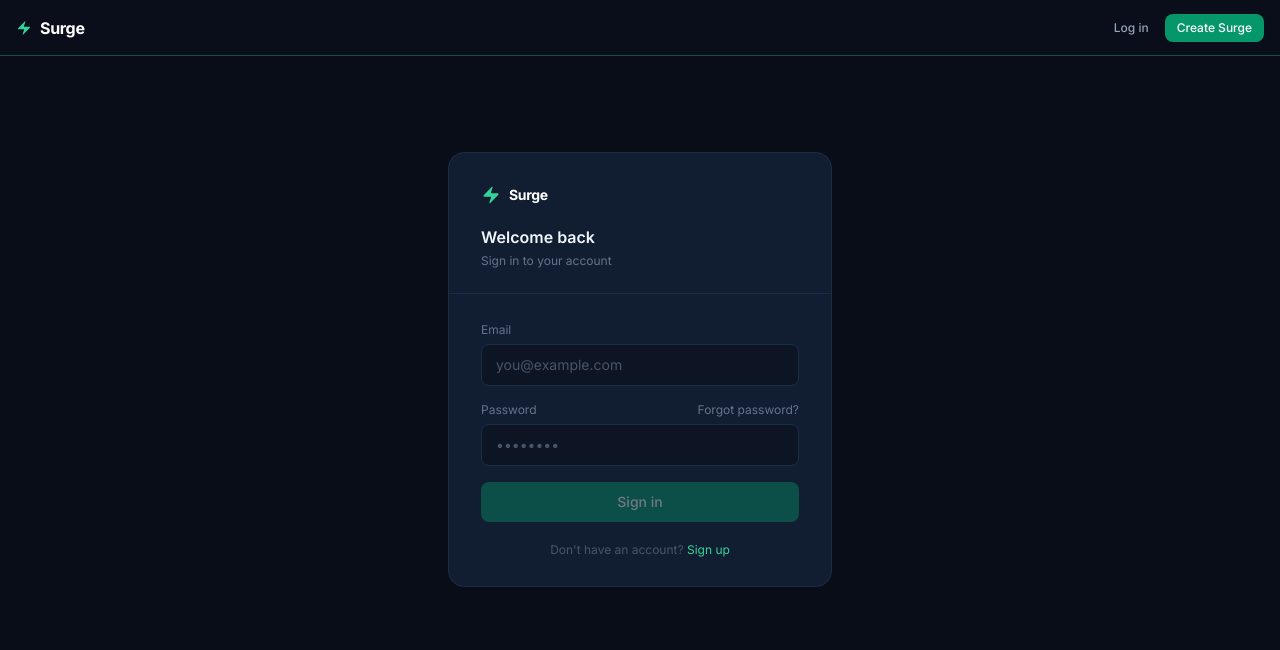
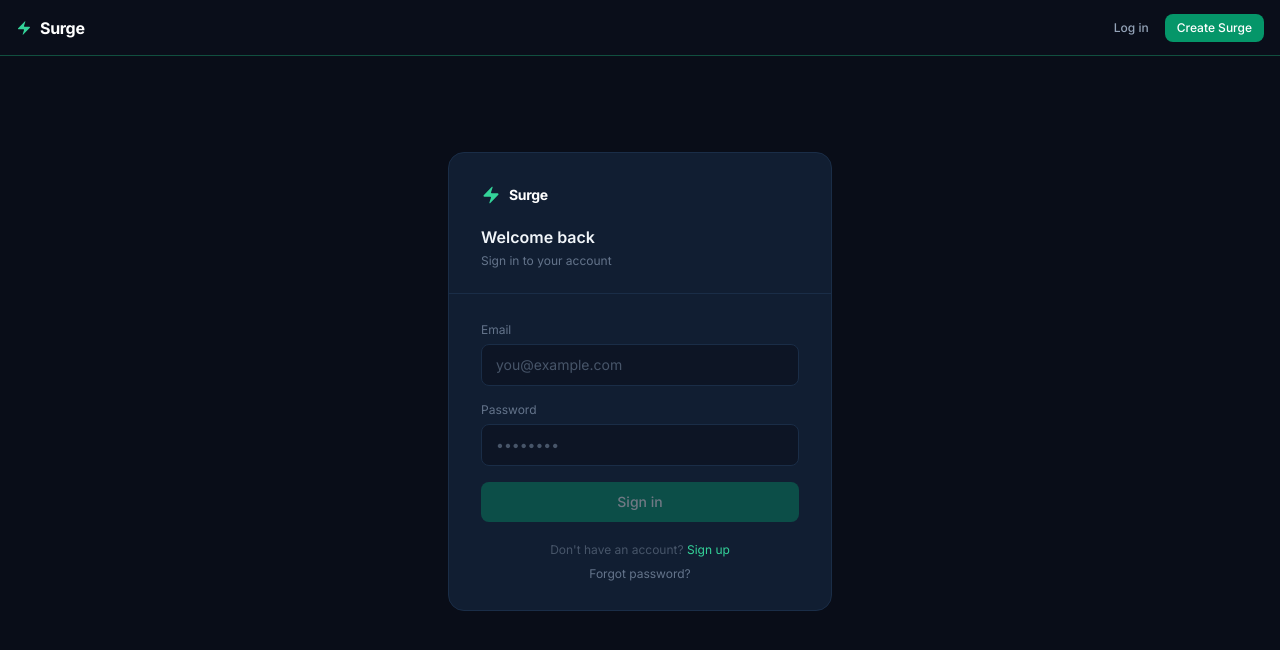
Before and after one commit to bpappas19/surge, a Next.js app: page /auth/login in a window 1280 px wide. Shown: the top 650 px of the page. Built offline with nearby package versions, Linux system fonts and the light colour scheme; no server answers.

Commit message:
forgot password link positioning fix

```diff
--- a/app/auth/login/page.tsx
+++ b/app/auth/login/page.tsx
@@ -172,16 +172,7 @@ function LoginForm() {
                 />
               </div>
               <div>
-                <div className="flex items-center justify-between mb-1.5">
-                  <label className="block text-xs text-slate-500">Password</label>
-                  <button
-                    type="button"
-                    onClick={() => setShowForgot(true)}
-                    className="text-xs text-slate-500 hover:text-slate-300 transition-colors"
-                  >
-                    Forgot password?
-                  </button>
-                </div>
+                <label className="block text-xs text-slate-500 mb-1.5">Password</label>
                 <input
                   type="password"
                   value={password}
@@ -216,6 +207,15 @@ function LoginForm() {
                 Sign up
               </Link>
             </p>
+            <p className="text-xs text-center mt-2">
+              <button
+                type="button"
+                onClick={() => setShowForgot(true)}
+                className="text-slate-500 hover:text-slate-300 transition-colors"
+              >
+                Forgot password?
+              </button>
+            </p>
           </div>
         )}
       </div>
```
